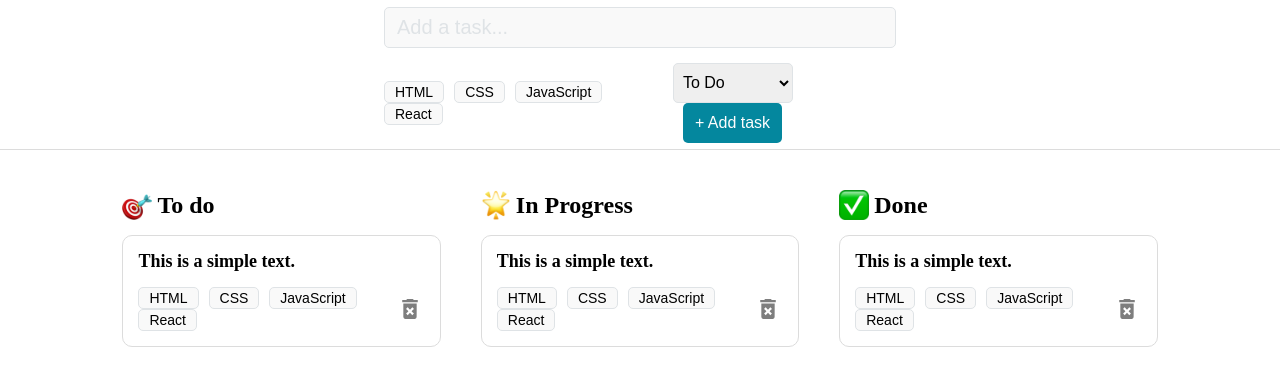
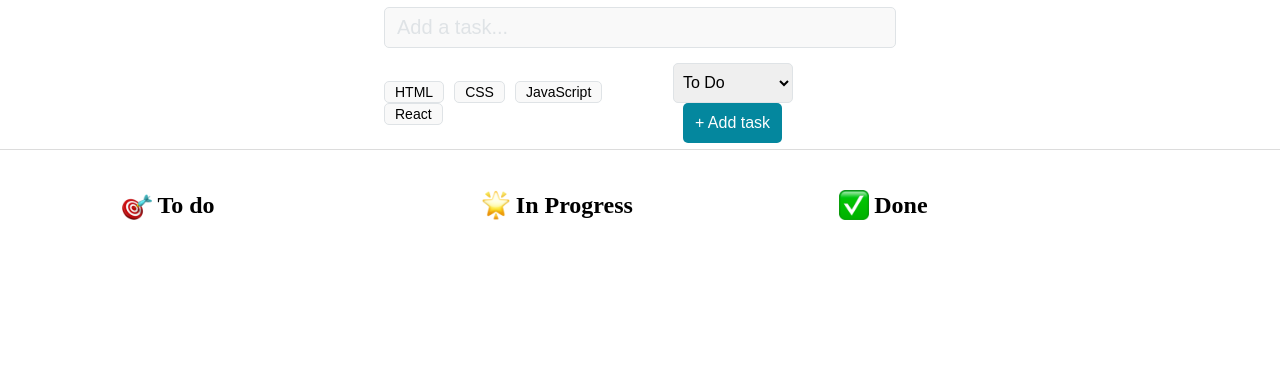
Before and after one commit to yordycuevas/tasktrek, a React (Vite) app: page / in a window 1280 px wide. Shown: the top 386 px of the page. Built offline with nearby package versions, Linux system fonts and the light colour scheme.

Commit message:
add cards

```diff
--- a/src/App.jsx
+++ b/src/App.jsx
@@ -8,6 +8,7 @@ import inProgressIcon from './assets/glowing-star.png';
 import doneIcon from './assets/check-mark-button.png';
 
 const App = () => {
+
 
   const [tasks, setTasks] = useState([]);
   console.log("tasks",tasks);
--- a/src/components/TaskCard.jsx
+++ b/src/components/TaskCard.jsx
@@ -1,17 +1,19 @@
 import "./TaskCard.css";
 import Tag from "./Tag";
+import PropTypes from 'prop-types';
 import delectIcon from "../assets/delete.svg";
 
-const TaskCard = () => {
+const TaskCard = ({title, tags}) => {
   return (
     <article className="task_card">
-      <p className="task_text">This is a simple text.</p>
+      <p className="task_text">{title}</p>
       <div className="task_card_bottom_line">
         <div className="task_card_tags">
-          <Tag tagName="HTML" />
-          <Tag tagName="CSS" />
-          <Tag tagName="JavaScript" />
-          <Tag tagName="React" />
+          {
+            tags.map((tag, index) => (
+              <Tag key={index} tagName={tag} selected={true} />
+            ))
+          }
         </div>
         <div className="task_delete">
           <img src={delectIcon} className="delete_icon" alt="Delete icon" />
@@ -21,4 +23,9 @@ const TaskCard = () => {
   );
 };
 
+TaskCard.propTypes = {
+  title: PropTypes.string.isRequired,
+  tags: PropTypes.arrayOf(PropTypes.string).isRequired,
+};
+
 export default TaskCard;
--- a/src/components/TaskColumn.jsx
+++ b/src/components/TaskColumn.jsx
@@ -1,15 +1,20 @@
 import "./TaskColumn.css";
-import PropTypes from 'prop-types';
-import TaskCard from './TaskCard';
+import PropTypes from "prop-types";
+import TaskCard from "./TaskCard";
 
-const TaskColumn = ({ title, icon }) => {
+const TaskColumn = ({ title, icon, tasks, status }) => {
   return (
     <section className="task_column">
       <h2 className="task_column_heading">
         <img className="task_column_icon" src={icon} alt="" />
         {title}
       </h2>
-            <TaskCard />
+      {tasks.map(
+        (task, index) =>
+          task.status === status && (
+            <TaskCard key={index} title={task.task} tags={task.tags} />
+          )
+      )}
     </section>
   );
 };
@@ -17,8 +22,8 @@ const TaskColumn = ({ title, icon }) => {
 TaskColumn.propTypes = {
   title: PropTypes.string.isRequired,
   icon: PropTypes.string.isRequired,
+  tasks: PropTypes.array.isRequired,
+  status: PropTypes.string.isRequired,
 };
 
-
-
 export default TaskColumn;
--- a/src/components/TaskForm.jsx
+++ b/src/components/TaskForm.jsx
@@ -3,7 +3,8 @@ import { useState } from "react";
 import "./TaskForm.css";
 import Tag from "./Tag";
 
-const TaskForm = () => {
+// eslint-disable-next-line react/prop-types
+const TaskForm = ({setTasks}) => {
   const [taskData, setTaskData] = useState({
     task: "",
     status: "todo",
@@ -49,6 +50,17 @@ const TaskForm = () => {
   const handleSubmit = (e) => {
     e.preventDefault();
     console.log(taskData);
+    setTasks (prev => {
+      return [...prev, taskData]
+
+    })
+    setTaskData(
+      {
+        task: "",
+        status: "todo",
+        tags: [],
+      }
+    )
   };
 
   return (
```
Lines whose indentation alone changed are shown as unchanged.
